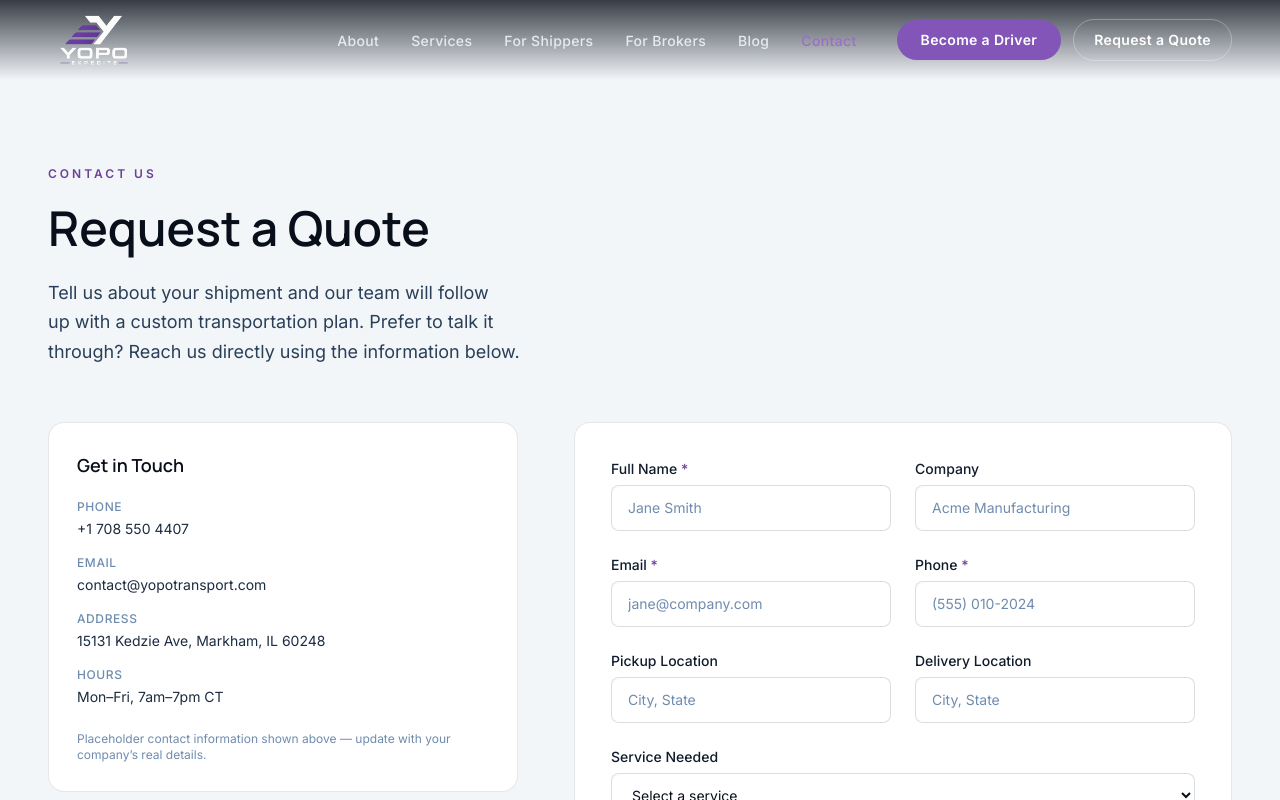
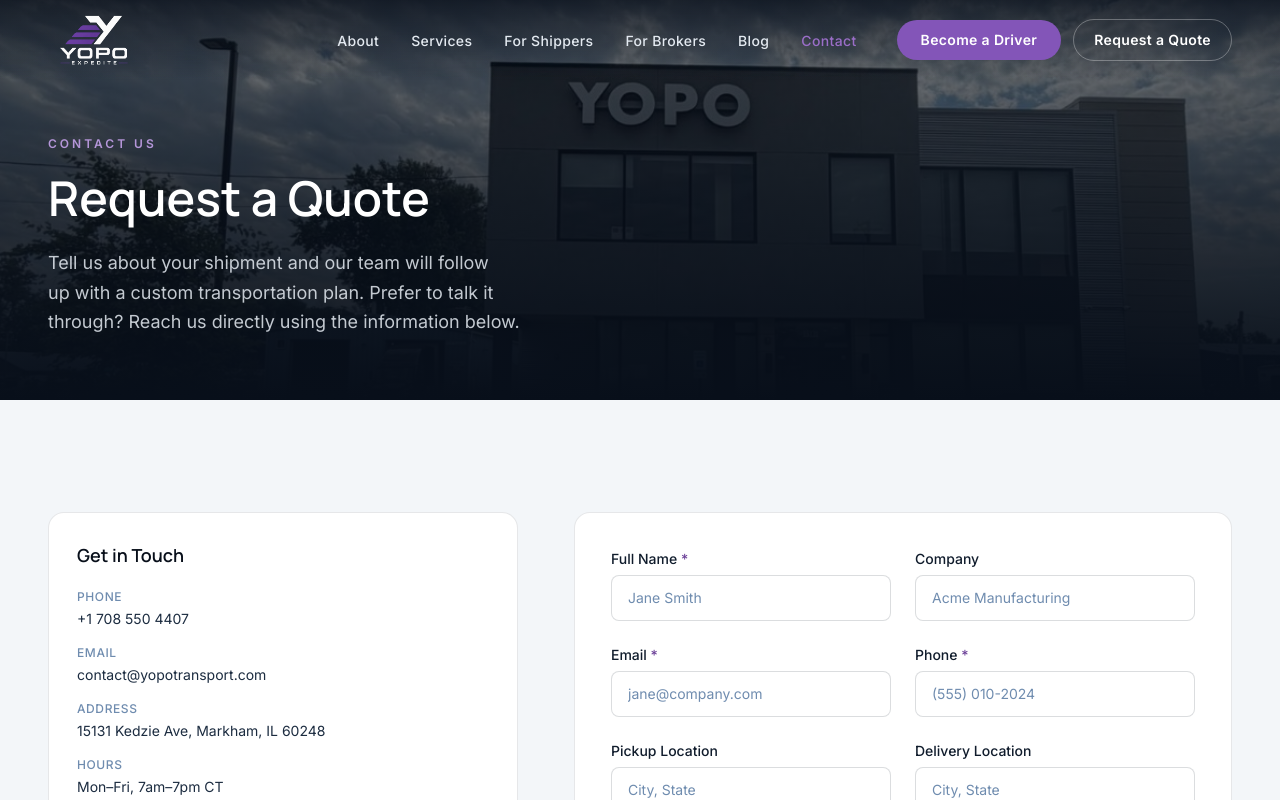
Before and after one commit to denitrajkov/yopo-transport, a Next.js app: page /contact in a window 1280 px wide. Shown: the top 800 px of the page. Built offline with nearby package versions, Linux system fonts and the light colour scheme.

Commit message:
added hero sections

```diff
--- a/src/app/(site)/become-a-driver/page.tsx
+++ b/src/app/(site)/become-a-driver/page.tsx
@@ -1,4 +1,5 @@
 import type { Metadata } from "next";
+import Image from "next/image";
 import { BecomeDriverForm } from "@/components/BecomeDriverForm";
 
 export const metadata: Metadata = {
@@ -15,23 +16,37 @@
 
 export default function BecomeADriverPage() {
   return (
-    <section className="bg-navy-50 pb-24 pt-36 sm:pb-28 sm:pt-40">
-      <div className="container-page">
-        <div className="max-w-2xl">
-          <span className="mb-4 inline-block text-xs font-semibold uppercase tracking-[0.25em] text-purple-600">
+    <>
+      <section className="relative flex min-h-[50vh] items-end overflow-hidden bg-navy-950 pb-16 pt-32">
+        <div className="absolute inset-0">
+          <Image
+            src="/images/yopo-truck.png"
+            alt="Yopo Transport driver's truck on the road"
+            fill
+            priority
+            sizes="100vw"
+            className="object-cover object-[center_35%]"
+          />
+          <div className="absolute inset-0 bg-gradient-to-t from-navy-950 via-navy-950/80 to-navy-950/50" />
+        </div>
+        <div className="container-page relative">
+          <span className="mb-4 inline-block text-xs font-semibold uppercase tracking-[0.25em] text-purple-300">
             Become a Driver
           </span>
-          <h1 className="font-display text-balance text-4xl font-semibold leading-tight text-navy-950 sm:text-5xl">
+          <h1 className="font-display text-balance max-w-3xl text-4xl font-semibold leading-tight text-white sm:text-5xl">
             Drive With Yopo Transport
           </h1>
-          <p className="mt-5 text-balance text-base leading-relaxed text-navy-700 sm:text-lg">
+          <p className="mt-5 max-w-xl text-balance text-base leading-relaxed text-navy-100/85 sm:text-lg">
             Tell us about yourself and upload your CDL to be considered for
             our driving positions. Our recruiting team will follow up to
             discuss next steps.
           </p>
         </div>
+      </section>
 
-        <div className="mt-14 grid gap-10 lg:grid-cols-[1fr_1.4fr] lg:gap-14">
+      <section className="bg-navy-50 py-24 sm:py-28">
+        <div className="container-page">
+          <div className="grid gap-10 lg:grid-cols-[1fr_1.4fr] lg:gap-14">
           <div className="space-y-8">
             <div className="rounded-2xl border border-navy-900/10 bg-white p-7">
               <h2 className="font-display text-lg font-semibold text-navy-950">
@@ -59,11 +74,12 @@
             </div>
           </div>
 
-          <div className="rounded-2xl border border-navy-900/10 bg-white p-7 sm:p-9">
-            <BecomeDriverForm />
+            <div className="rounded-2xl border border-navy-900/10 bg-white p-7 sm:p-9">
+              <BecomeDriverForm />
+            </div>
           </div>
         </div>
-      </div>
-    </section>
+      </section>
+    </>
   );
 }
--- a/src/app/(site)/contact/page.tsx
+++ b/src/app/(site)/contact/page.tsx
@@ -1,4 +1,5 @@
 import type { Metadata } from "next";
+import Image from "next/image";
 import { ContactForm } from "@/components/ContactForm";
 import { siteConfig } from "@/lib/data";
 
@@ -34,23 +35,36 @@
 export default function ContactPage() {
   return (
     <>
-      <section className="bg-navy-50 pb-24 pt-36 sm:pb-28 sm:pt-40">
-        <div className="container-page">
-          <div className="max-w-2xl">
-            <span className="mb-4 inline-block text-xs font-semibold uppercase tracking-[0.25em] text-purple-600">
+      <section className="relative flex min-h-[50vh] items-end overflow-hidden bg-navy-950 pb-16 pt-32">
+        <div className="absolute inset-0">
+          <Image
+            src="/images/yopo-our-story.png"
+            alt="Yopo Transport freight trailers staged at the distribution yard"
+            fill
+            priority
+            sizes="100vw"
+            className="object-cover"
+          />
+          <div className="absolute inset-0 bg-gradient-to-t from-navy-950 via-navy-950/80 to-navy-950/50" />
+        </div>
+        <div className="container-page relative">
+          <span className="mb-4 inline-block text-xs font-semibold uppercase tracking-[0.25em] text-purple-300">
             Contact Us
           </span>
-            <h1 className="font-display text-balance text-4xl font-semibold leading-tight text-navy-950 sm:text-5xl">
+          <h1 className="font-display text-balance max-w-3xl text-4xl font-semibold leading-tight text-white sm:text-5xl">
             Request a Quote
           </h1>
-            <p className="mt-5 text-balance text-base leading-relaxed text-navy-700 sm:text-lg">
+          <p className="mt-5 max-w-xl text-balance text-base leading-relaxed text-navy-100/85 sm:text-lg">
             Tell us about your shipment and our team will follow up with a
             custom transportation plan. Prefer to talk it through? Reach us
             directly using the information below.
           </p>
         </div>
+      </section>
 
-          <div className="mt-14 grid gap-10 lg:grid-cols-[1fr_1.4fr] lg:gap-14">
+      <section className="bg-navy-50 py-24 sm:py-28">
+        <div className="container-page">
+          <div className="grid gap-10 lg:grid-cols-[1fr_1.4fr] lg:gap-14">
             <div className="space-y-8">
               <div className="rounded-2xl border border-navy-900/10 bg-white p-7">
                 <h2 className="font-display text-lg font-semibold text-navy-950">
```
Lines whose indentation alone changed are shown as unchanged.
